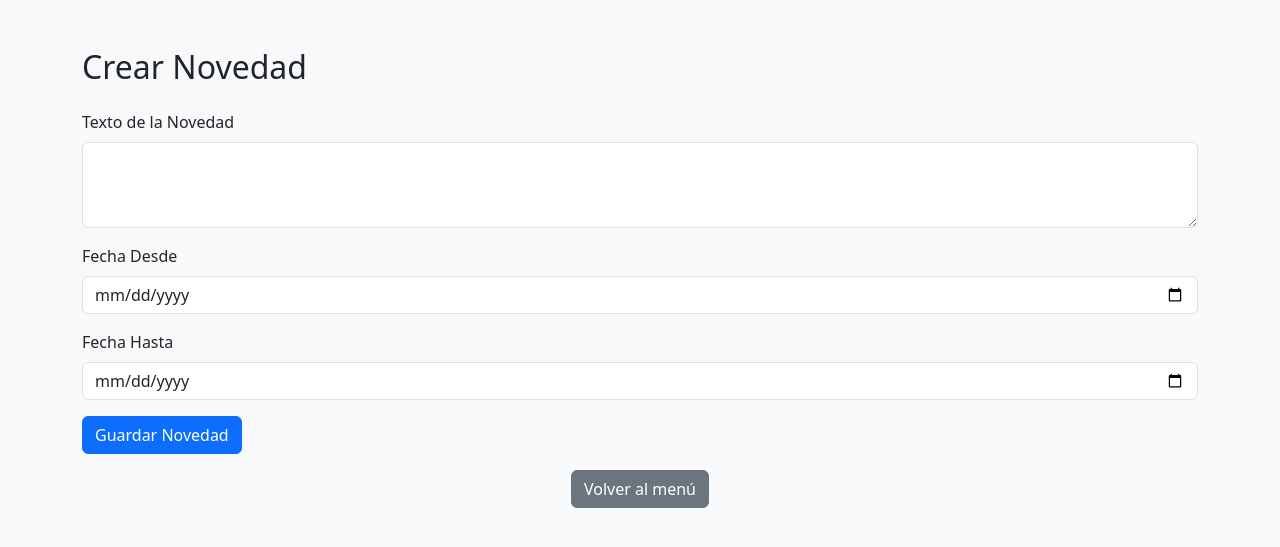
After one commit to CataldiDonato/WEB-EG, a PHP site: page /web-eg/pages/admin/crear-novedades/novedades.php in a window 1280 px wide. The commit adds this page. Shown: the top 547 px of the page. Run offline with PHP 8.4, Linux system fonts and the light colour scheme; some libraries are stand-ins or nearby versions.

Commit message:
agregamos novedades en admin

```diff
--- /dev/null
+++ b/pages/admin/crear-novedades/novedades.php
@@ -0,0 +1,50 @@
+<!-- form-novedad.php -->
+<!DOCTYPE html>
+<html lang="es">
+<head>
+    <meta charset="UTF-8">
+    <title>Crear Novedad</title>
+    <link href="https://cdn.jsdelivr.net/npm/bootstrap@5.3.0/dist/css/bootstrap.min.css" rel="stylesheet">
+</head>
+<body class="bg-light">
+<div class="container mt-5">
+    <h2 class="mb-4">Crear Novedad</h2>
+
+    <?php if (isset($_GET['mensaje'])): ?>
+        <div class="alert alert-success"><?= htmlspecialchars($_GET['mensaje']) ?></div>
+    <?php endif; ?>
+
+    <form method="POST" action="crear-novedad.php">
+        <div class="mb-3">
+            <label for="textoNovedad" class="form-label">Texto de la Novedad</label>
+            <textarea class="form-control" id="textoNovedad" name="textoNovedad" rows="3" required></textarea>
+        </div>
+        <div class="mb-3">
+            <label for="fechaDesdeNovedad" class="form-label">Fecha Desde</label>
+            <input type="date" class="form-control" id="fechaDesdeNovedad" name="fechaDesdeNovedad" required>
+        </div>
+        <div class="mb-3">
+            <label for="fechaHastaNovedad" class="form-label">Fecha Hasta</label>
+            <input type="date" class="form-control" id="fechaHastaNovedad" name="fechaHastaNovedad" required>
+        </div>
+        <button type="submit" class="btn btn-primary">Guardar Novedad</button>
+    </form>
+    <div class="text-center mt-3">
+        <a href="../menu-admin.php" class="btn btn-secondary">Volver al menú</a>
+    </div>
+</div>
+<script src="https://cdn.jsdelivr.net/npm/sweetalert2@11"></script>
+<script src="https://cdn.jsdelivr.net/npm/bootstrap@5.3.0/dist/js/bootstrap.bundle.min.js"></script>
+<?php if (isset($_GET['agregado']) && $_GET['agregado'] === 'ok') : ?>
+<script>
+    Swal.fire({
+        icon: 'success',
+        title: '¡Local agregado!',
+        text: 'El local se ha agregado exitosamente.',
+        confirmButtonColor: '#3085d6',
+        confirmButtonText: 'Aceptar'
+    });
+</script>
+<?php endif; ?>
+</body>
+</html>
--- a/pages/admin/locales/gestion-locales.php
+++ b/pages/admin/locales/gestion-locales.php
@@ -149,11 +149,7 @@ document.querySelectorAll('.btn-eliminar').forEach(function(btn) {
             confirmButtonText: "Sí, eliminarlo"
         }).then((result) => {
             if (result.isConfirmed) {
-                Swal.fire({
-                    title: "Eliminado!",
-                    text: "Su local se ha elimino con exito.",
-                    icon: "success"
-            });
+                btn.closest('form').submit();
             }
         });
     });
--- a/pages/admin/menu-admin.php
+++ b/pages/admin/menu-admin.php
@@ -20,7 +20,7 @@
         <a href="./activar-cuentas-locales/lista-dueños-locales.php" class="btn btn-warning">
             👤 Activar Cuenta de Dueños
         </a>
-        <a href="#" class="btn btn-info">
+        <a href="./crear-novedades/novedades.php" class="btn btn-info">
             📰 Gestionar Novedades
         </a>
         <a href="#" class="btn btn-danger">
--- a/pages/perfil.php
+++ b/pages/perfil.php
@@ -79,9 +79,10 @@ if ($resultado->num_rows === 1) {
                 </p>
             </div>
         </div>
-
+        <!-- el id 3 era admin -->
         <?php if ($_SESSION["tipoUser"] == 3): ?>
             <div class="d-flex gap-3 mb-4">
+                <!-- cambiar ruta a admin/menu-admin.php -->
                 <a href="dueño/menu-dueño.php" class="btn btn-primary">Ir a Panel del Dueño</a>
                 <a href="dueño/mostrarusopromociones.php" class="btn btn-secondary">Ver uso de promociones</a>
             </div>
```
Also changed, not shown: pages/admin/crear-novedades/crear-novedad.php (added, +15 -0 lines).
